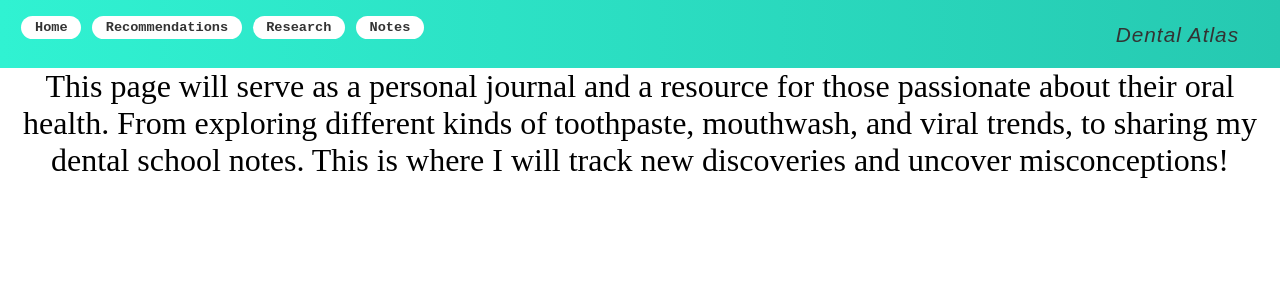
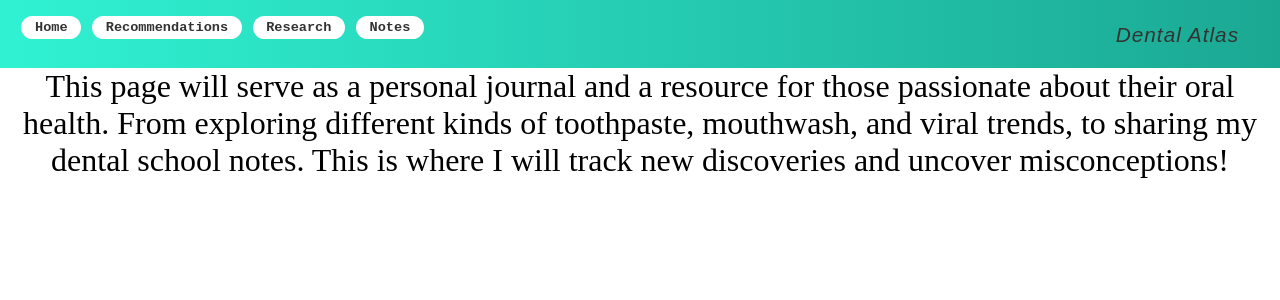
Before and after one commit to MonicaMayer33/Mouth-Notes, a Jekyll site: the page built from index.md, in a window 1280 px wide. Shown: the top 300 px of the page. Built offline with Jekyll 4.4.1, drawn with Linux system fonts in a browser that asks for light colours.

Commit message:
Update default.html

```diff
--- a/_layouts/default.html
+++ b/_layouts/default.html
@@ -10,7 +10,7 @@
     }
 
     .navbar {
-      background: linear-gradient(90deg, #30F2D2 0%, #26c9b1 100%);
+      background: linear-gradient(90deg, #30F2D2 0%, #1ba893 100%);
       padding: 1em;
       overflow: hidden;
       font-family: 'Abril fatface', monospace;
```
